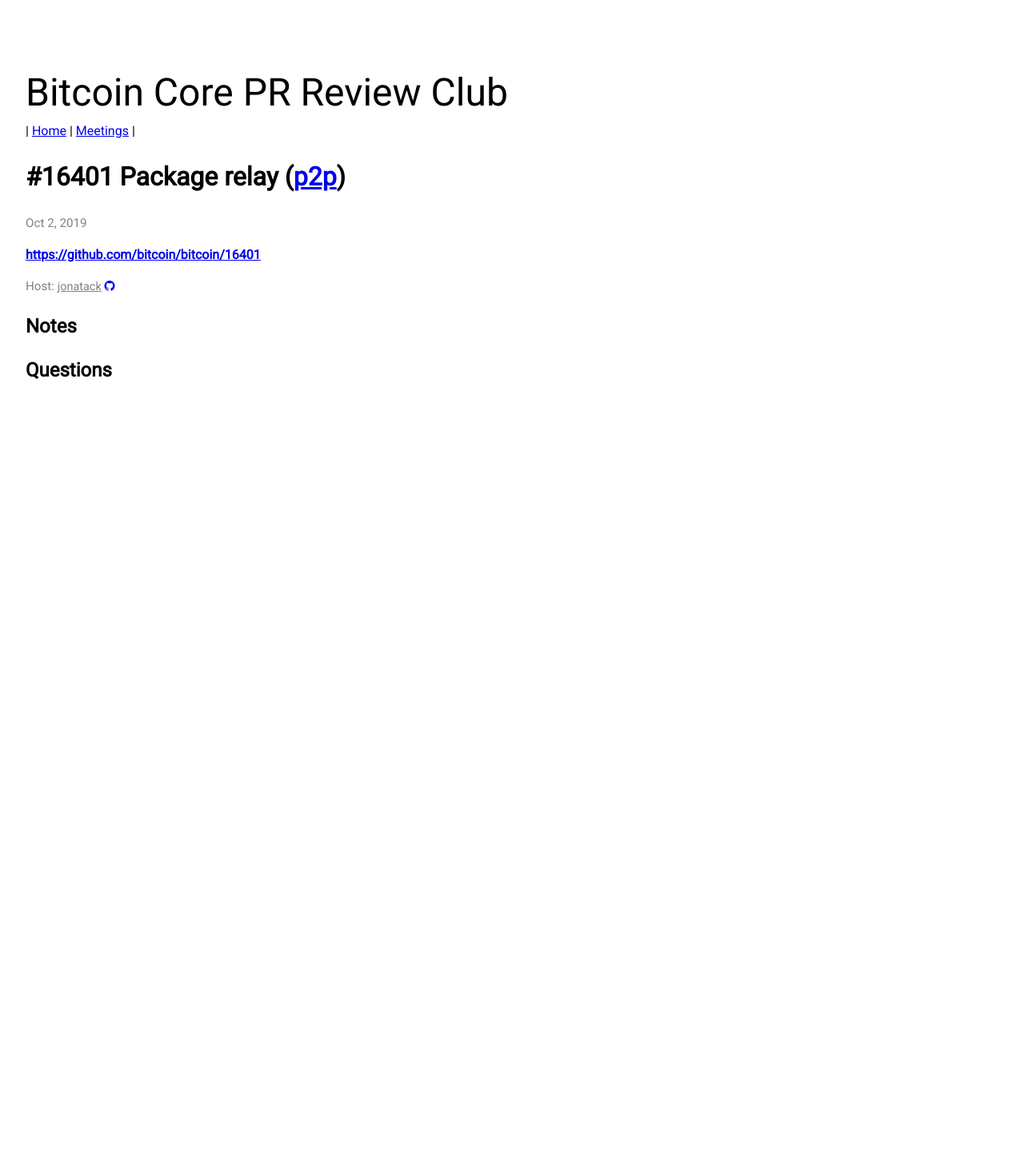
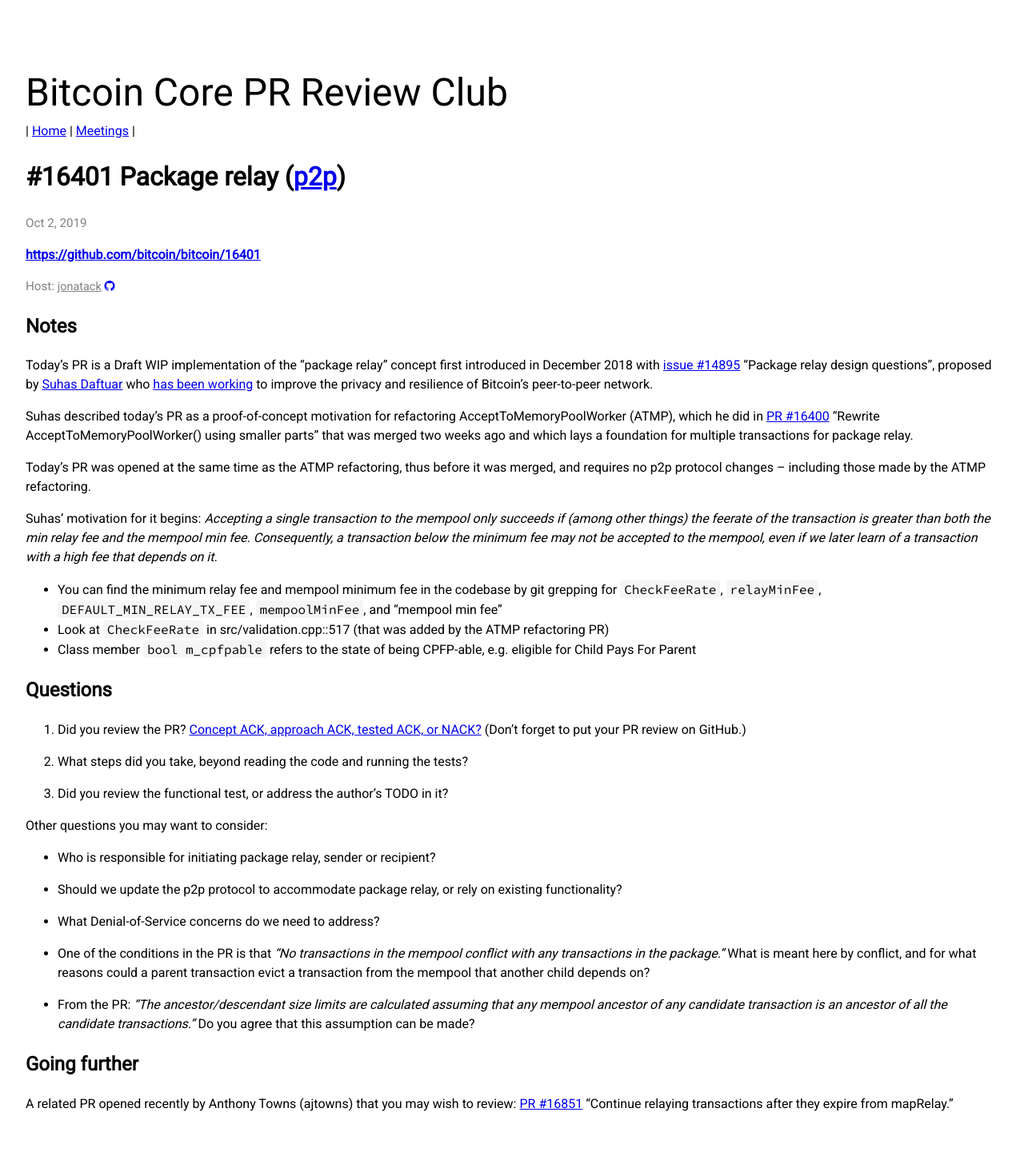
Before and after one commit to bitcoin-core-review-club/website, a Jekyll site: the page built from _posts/2019-10-02-#16401.md, in a window 1280 px wide. Shown: the whole page at 80% size. Built offline with Jekyll 4.4.1, drawn with Linux system fonts in a browser that asks for light colours; nearby versions of some CDN libraries; before the commit the page ends 900 px from its top, so only the background shows below that.

Commit message:
n16401: add notes and questions

```diff
--- a/_posts/2019-10-02-#16401.md
+++ b/_posts/2019-10-02-#16401.md
@@ -8,5 +8,67 @@
 
 ## Notes
 
+Today's PR is a Draft WIP implementation of the "package relay" concept first
+introduced in December 2018 with [issue
+#14895](https://github.com/bitcoin/bitcoin/issues/14895) "Package relay design
+questions", proposed by [Suhas Daftuar](https://github.com/sdaftuar) who
+[has been working](https://github.com/bitcoin/bitcoin/pulls?q=is%3Apr+author%3Asdaftuar)
+to improve the privacy and resilience of Bitcoin's peer-to-peer network.
+
+Suhas described today's PR as a proof-of-concept motivation for refactoring
+AcceptToMemoryPoolWorker (ATMP), which he did in [PR
+#16400](https://github.com/bitcoin/bitcoin/pull/16400) "Rewrite
+AcceptToMemoryPoolWorker() using smaller parts" that was merged two weeks ago
+and which lays a foundation for multiple transactions for package relay.
+
+Today's PR was opened at the same time as the ATMP refactoring, thus before it
+was merged, and requires no p2p protocol changes -- including those made by the
+ATMP refactoring.
+
+Suhas' motivation for it begins: *Accepting a single transaction to the mempool
+only succeeds if (among other things) the feerate of the transaction is greater
+than both the min relay fee and the mempool min fee. Consequently, a transaction
+below the minimum fee may not be accepted to the mempool, even if we later learn
+of a transaction with a high fee that depends on it.*
+
+- You can find the minimum relay fee and mempool minimum fee in the codebase by
+git grepping for `CheckFeeRate`, `relayMinFee`, `DEFAULT_MIN_RELAY_TX_FEE`,
+`mempoolMinFee`, and "mempool min fee"
+- Look at `CheckFeeRate` in src/validation.cpp::517 (that was added by the ATMP
+  refactoring PR)
+- Class member `bool m_cpfpable` refers to the state of being CPFP-able,
+e.g. eligible for Child Pays For Parent
 
 ## Questions
+
+1. Did you review the PR? [Concept ACK, approach ACK, tested ACK, or
+NACK?](https://github.com/bitcoin/bitcoin/blob/master/CONTRIBUTING.md#peer-review)
+(Don't forget to put your PR review on GitHub.)
+
+2. What steps did you take, beyond reading the code and running the tests?
+
+3. Did you review the functional test, or address the author's TODO in it?
+
+Other questions you may want to consider:
+
+- Who is responsible for initiating package relay, sender or recipient?
+
+- Should we update the p2p protocol to accommodate package relay, or rely on
+existing functionality?
+
+- What Denial-of-Service concerns do we need to address?
+
+- One of the conditions in the PR is that *"No transactions in the mempool
+conflict with any transactions in the package."* What is meant here by
+conflict, and for what reasons could a parent transaction evict a transaction
+from the mempool that another child depends on?
+
+- From the PR: *"The ancestor/descendant size limits are calculated assuming
+that any mempool ancestor of any candidate transaction is an ancestor of all the
+candidate transactions."* Do you agree that this assumption can be made?
+
+## Going further
+
+A related PR opened recently by Anthony Towns (ajtowns) that you may wish to
+review: [PR #16851](https://github.com/bitcoin/bitcoin/pull/16851) "Continue
+relaying transactions after they expire from mapRelay."
```
